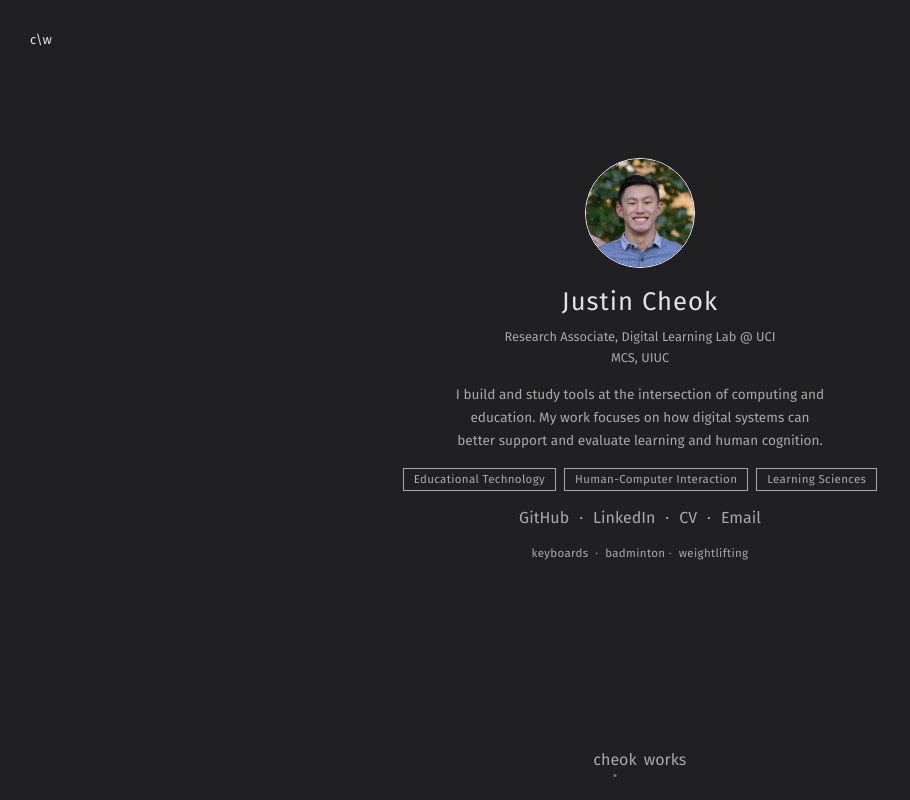
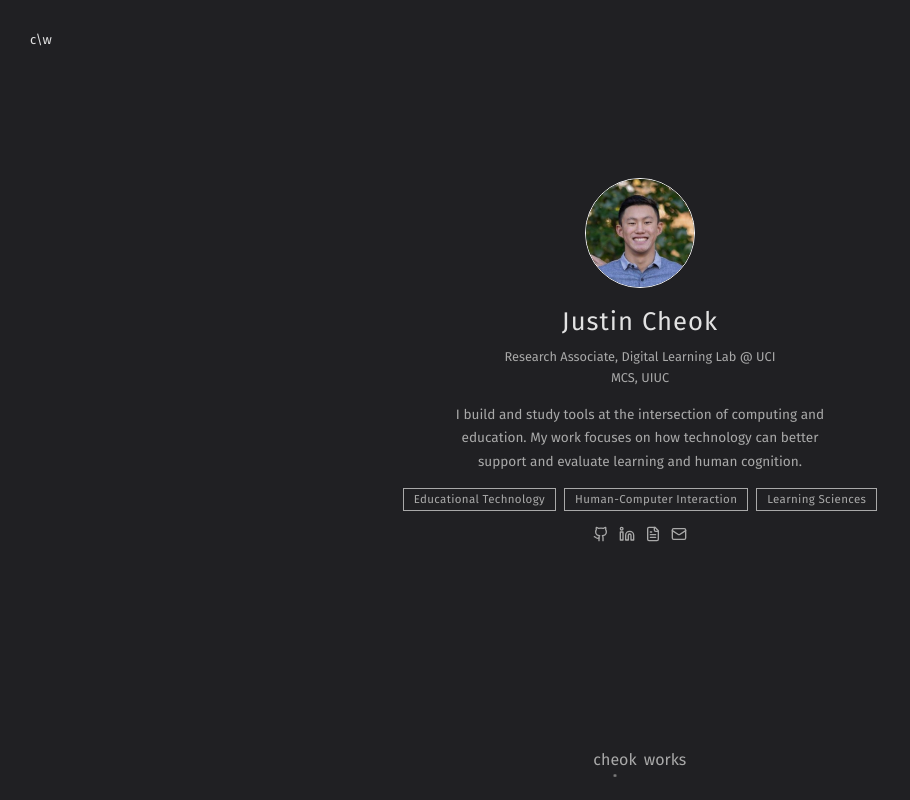
Before and after one commit to Galaxeo/reimagined, a React (Vite) app: page / in a window 1280 px wide. Shown: the whole page, without its empty margins (0-910 px from the left). Built offline with nearby package versions, Linux system fonts and the light colour scheme; a web font is replaced by a local one; what ldrs would draw is missing.

Commit message:
rework about page and add pyhealth to works

```diff
--- a/src/About.tsx
+++ b/src/About.tsx
@@ -1,6 +1,7 @@
 import "./App.css";
 import headshot from "/assets/headshot.jpg";
 import { useNavigate } from "react-router-dom";
+import { Github, Linkedin, FileText, Mail } from "lucide-react";
 
 const researchInterests = ["Educational Technology", "Human-Computer Interaction", "Learning Sciences"];
 
@@ -32,8 +33,8 @@ function About() {
         <p
           style={{ lineHeight: "1.7", color: "darkgrey", fontSize: "0.85rem", maxWidth: "380px", textAlign: "center" }}
         >
-          I build and study tools at the intersection of computing and education. My work focuses on how digital systems
-          can better support and evaluate learning and human cognition.
+          I build and study tools at the intersection of computing and education. My work focuses on how technology can
+          better support and evaluate learning and human cognition.
         </p>
 
         <div style={{ display: "flex", gap: "8px", flexWrap: "wrap", justifyContent: "center" }}>
@@ -54,32 +55,30 @@ function About() {
         </div>
 
         <div className="aboutLinks">
-          <a href="https://github.com/Galaxeo" target="_blank" rel="noreferrer noopener">
-            GitHub
-          </a>
-          <span className="aboutLinkDot">·</span>
-          <a href="https://www.linkedin.com/in/jhcheok/" target="_blank" rel="noreferrer noopener">
-            LinkedIn
-          </a>
-          <span className="aboutLinkDot">·</span>
-          <a
-            href="https://drive.google.com/file/d/1ruBMpq06NN1lkmKuMDuX4M0W1sTwDbkr/view?usp=sharing"
-            target="_blank"
-            rel="noreferrer noopener"
-          >
-            CV
-          </a>
-          <span className="aboutLinkDot">·</span>
-          <a href="mailto:hwjustincheok@gmail.com">Email</a>
+          {[
+            { icon: <Github size={16} />, label: "GitHub", href: "https://github.com/Galaxeo", target: "_blank" },
+            {
+              icon: <Linkedin size={16} />,
+              label: "LinkedIn",
+              href: "https://www.linkedin.com/in/jhcheok/",
+              target: "_blank",
+            },
+            {
+              icon: <FileText size={16} />,
+              label: "Resume",
+              href: "https://drive.google.com/file/d/1ruBMpq06NN1lkmKuMDuX4M0W1sTwDbkr/view?usp=sharing",
+              target: "_blank",
+            },
+            { icon: <Mail size={16} />, label: "Email", href: "mailto:hwjustincheok@gmail.com", target: undefined },
+          ].map(({ icon, label, href, target }) => (
+            <div key={label} className="aboutIconLink">
+              <a href={href} target={target} rel={target ? "noreferrer noopener" : undefined}>
+                {icon}
+              </a>
+              <span className="aboutIconLabel">{label}</span>
+            </div>
+          ))}
         </div>
-
-        <p style={{ fontSize: "0.72rem", color: "darkgrey", letterSpacing: "0.03em" }}>
-          keyboards &nbsp;·&nbsp;{" "}
-          <span onClick={navigateToBadminton} style={{ cursor: "pointer" }}>
-            badminton
-          </span>
-          &nbsp;·&nbsp; weightlifting
-        </p>
       </div>
     </>
   );
--- a/src/App.css
+++ b/src/App.css
@@ -422,6 +422,36 @@ body,
   color: darkgrey;
   user-select: none;
 }
+.aboutIconLink {
+  position: relative;
+  display: flex;
+  flex-direction: column;
+  align-items: center;
+  width: 16px;
+}
+.aboutIconLink a {
+  color: darkgrey;
+  display: flex;
+  align-items: center;
+}
+.aboutIconLink a:hover {
+  color: white;
+}
+.aboutIconLabel {
+  position: absolute;
+  top: calc(100% + 4px);
+  font-size: 0.65rem;
+  color: darkgrey;
+  letter-spacing: 0.05em;
+  white-space: nowrap;
+  opacity: 0;
+  transition: opacity 0.15s ease;
+  pointer-events: none;
+  will-change: opacity;
+}
+.aboutIconLink:hover .aboutIconLabel {
+  opacity: 1;
+}
 .works {
   display: flex;
   flex-direction: column;
@@ -529,7 +559,7 @@ body,
 }
 .featuredWorksCont {
   display: grid;
-  grid-template-columns: 1fr 1fr;
+  grid-template-columns: 1fr 1fr 1fr;
   gap: 16px;
   width: 100%;
 }
@@ -581,7 +611,12 @@ body,
   padding: 2px 8px;
   letter-spacing: 0.05em;
 }
-@media (max-width: 600px) {
+@media (max-width: 800px) {
+  .featuredWorksCont {
+    grid-template-columns: 1fr 1fr;
+  }
+}
+@media (max-width: 500px) {
   .featuredWorksCont {
     grid-template-columns: 1fr;
   }
--- a/src/Works.tsx
+++ b/src/Works.tsx
@@ -24,6 +24,16 @@ const featuredWorks = [
       { label: "Project", href: "https://www.genaied.org/papyrusai.html" },
       { label: "GitHub", href: "https://github.com/UCI-DLL/PapyrusAI" },
     ],
+  },
+  {
+    title: "wav2sleep · PyHealth",
+    subtitle: "Sleep Stage Classification from Waveforms",
+    type: "Open Source",
+    venue: "PyHealth · UIUC",
+    tools: ["Python", "PyTorch", "PyHealth"],
+    description:
+      "Implemented wav2sleep into PyHealth, an open-source clinical ML library. wav2sleep is a unified sleep staging model that jointly trains across heterogeneous polysomnography datasets, supporting cardio-respiratory (ECG, PPG, respiratory) and neural (EOG) modalities with variable signal availability at test-time.",
+    links: [{ label: "GitHub", href: "https://github.com/Galaxeo/PyHealth-proj" }],
   },
 ];
 
```
